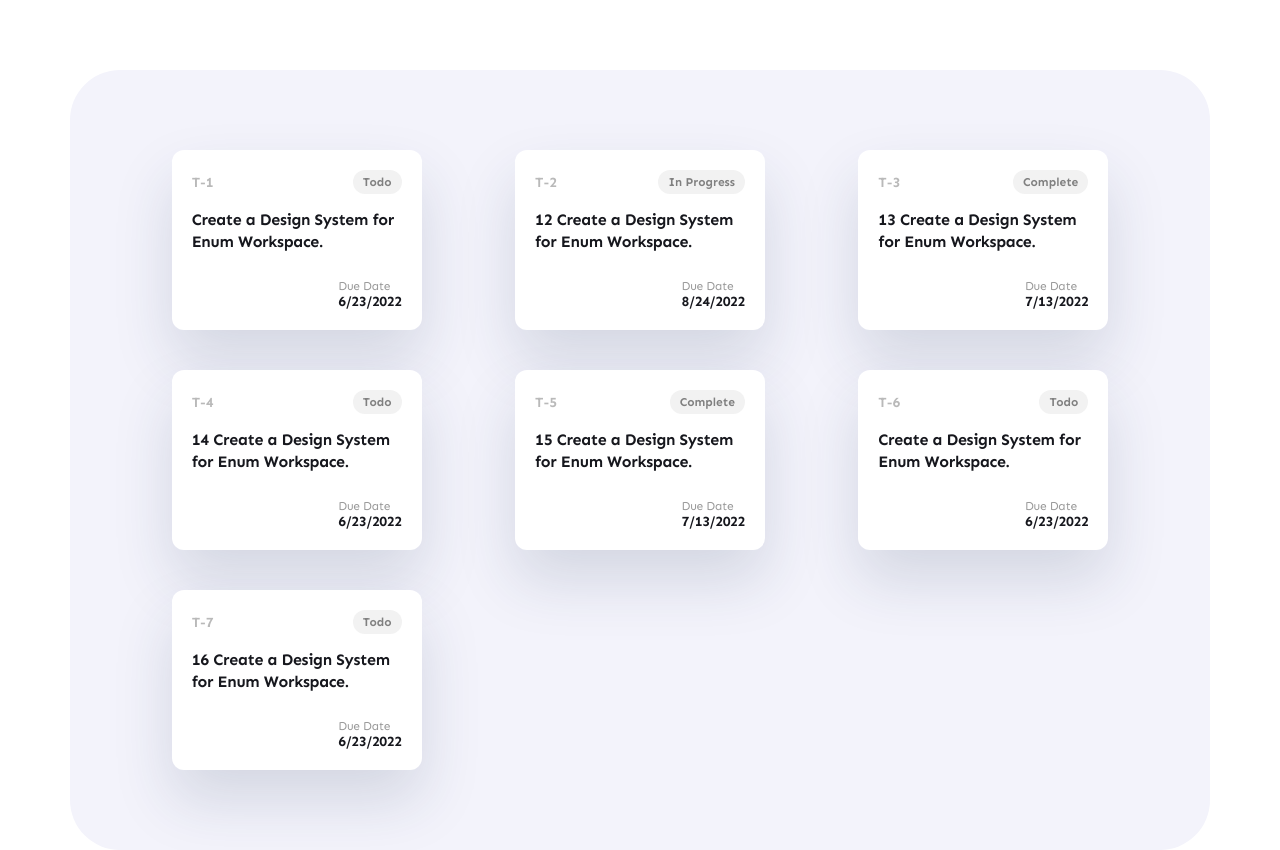
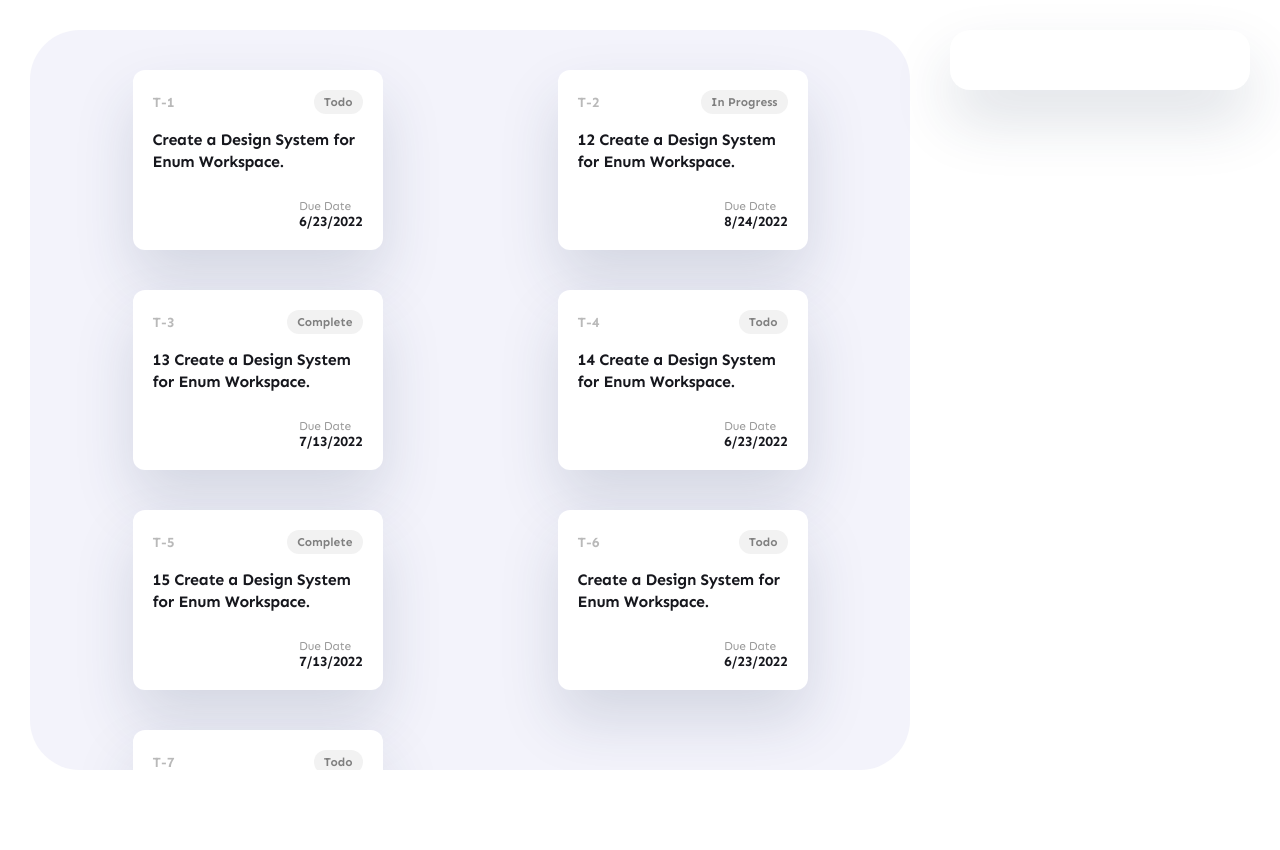
Before and after one commit to shapovalov-sasha/Task-Manager, a React (Create React App) app: page / in a window 1280 px wide. After the commit the page ends 800 px from the top, so only its background shows below. Built offline with nearby package versions, Linux system fonts and the light colour scheme.

Commit message:
added sidebar

```diff
--- a/src/App.css
+++ b/src/App.css
@@ -1,14 +1,15 @@
 .app-container {
   min-height: 100vh;
   display: flex;
-  padding: 70px;
+  padding: 30px;
   max-height: 100vh;
 }
 
 .app-content {
   flex: 1;
   display: grid;
-  grid-template-rows: max-content auto;
+  grid-template-columns: auto minmax(20%, 300px);
+  gap: 40px;
 }
 
 .app-content h3 {
@@ -18,3 +19,14 @@
   line-height: 31px;
   margin: 0 0 50px;
 }
+
+.card-xl {
+  background-color: white;
+  border-radius: 20px;
+  padding: 30px;
+  box-shadow: 0px 30px 60px rgba(32, 56, 85, 0.15);
+}
+
+.side-bar-right {
+  width: 100%;
+}
--- a/src/App.jsx
+++ b/src/App.jsx
@@ -1,8 +1,6 @@
 import React from "react";
 import "./App.css";
 import TaskViewer from "./components/task-viewer/TaskViewer";
-
-function App() {
 const data = [
   {
     id: "T-1",
@@ -48,10 +46,22 @@
   },
 ];
 
+function App() {
+
+
   return (
     <div className="app-container">
       <div className="app-content">
+
         <TaskViewer taskList={data} />
+
+        <div className="side-bar-right">
+          <div className='card-xl'>
+
+            <div/>
+          </div>
+        </div>
+
       </div>
     </div>
   );
--- a/src/components/task-viewer/TaskViewer.css
+++ b/src/components/task-viewer/TaskViewer.css
@@ -1,8 +1,14 @@
 .task-viewer-container {
   background-color: #f3f3fb;
   border-radius: 50px;
-  padding: 80px;
-  overflow-y: scroll;
+  padding: 40px;
+  overflow: auto;
+  -ms-overflow-style: none; /* Internet Explorer 10+ */
+  scrollbar-width: none; /* Firefox */
+}
+
+.task-viewer-container::-webkit-scrollbar {
+  display: none; /* Safari and Chrome */
 }
 
 .task-list-container {
```
Lines whose indentation alone changed are shown as unchanged.
